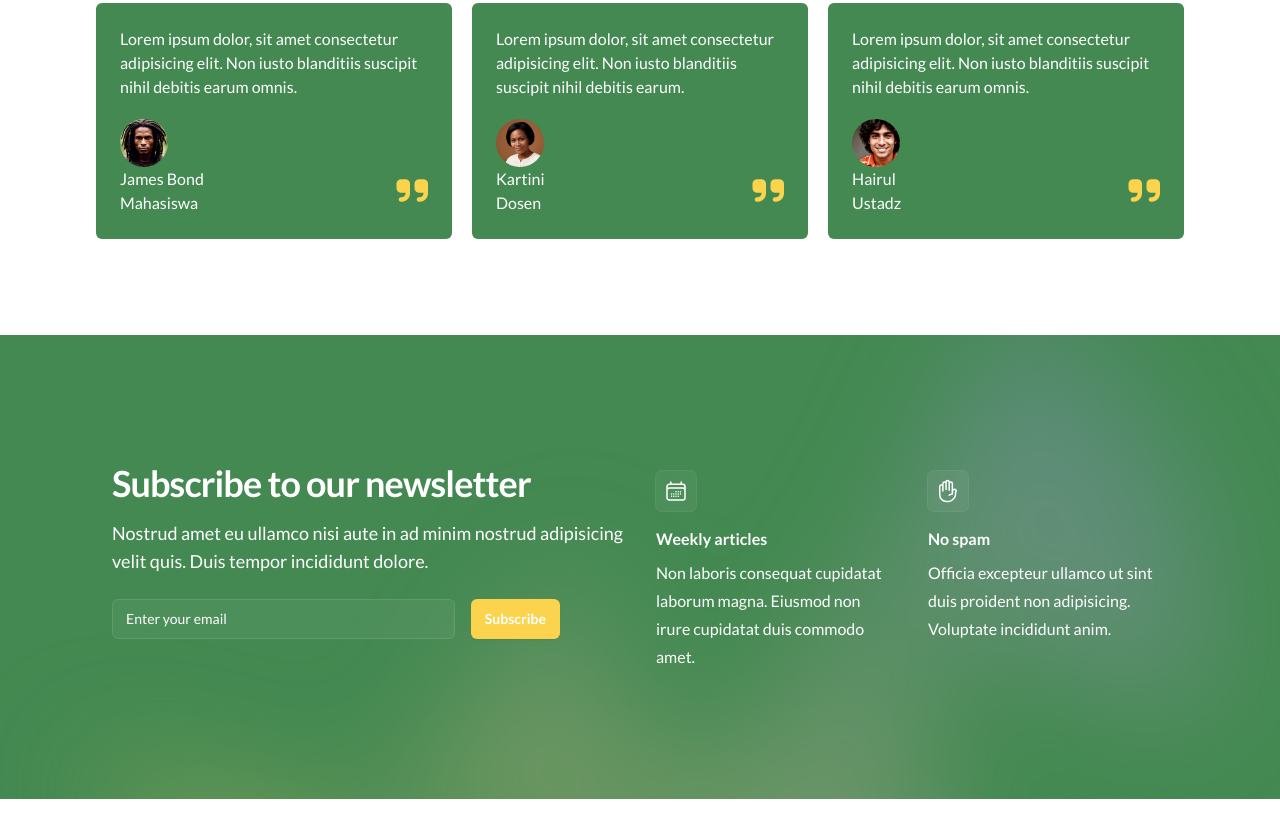
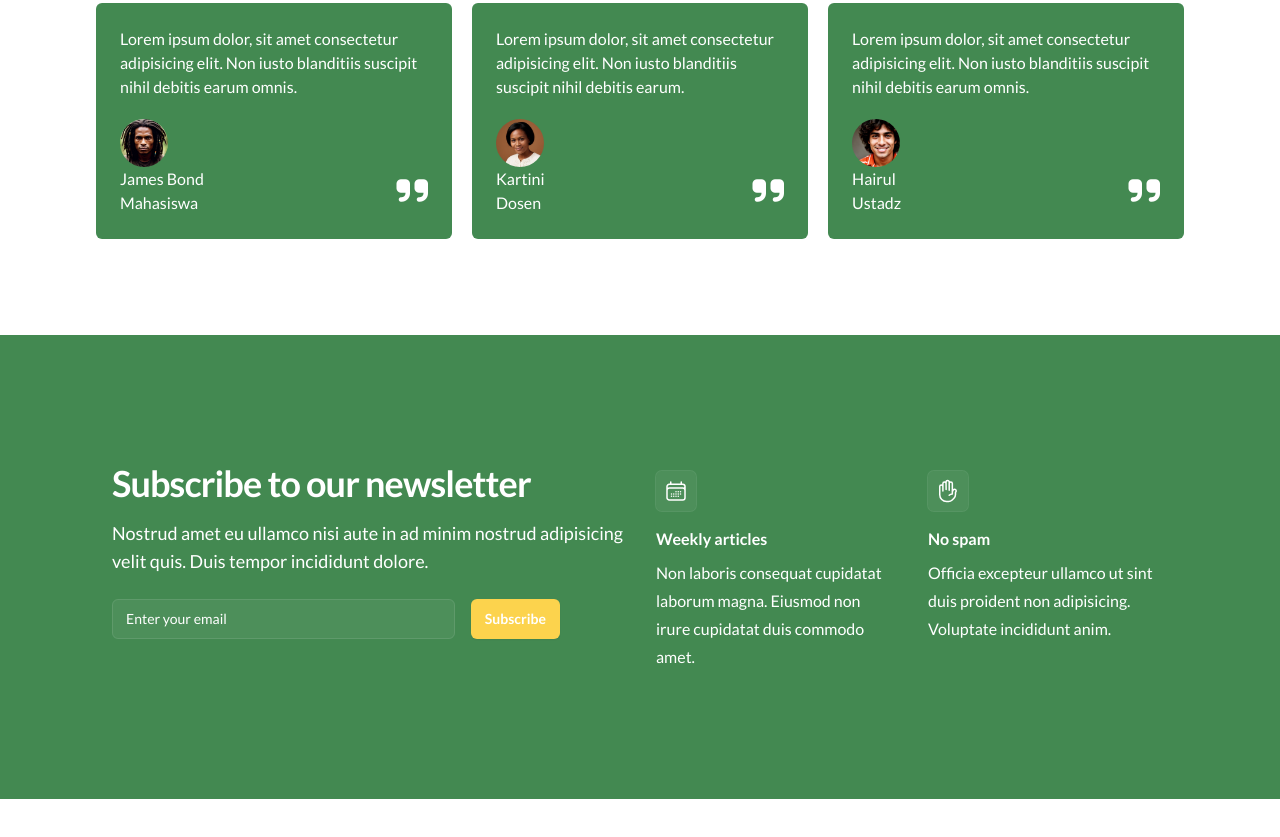
Before and after one commit to tegupraditya/UAS_WEB, a website: page index.html in a window 1280 px wide. Shown: the part 3202-4039 px from the top of the page. Drawn offline with Linux system fonts and the light colour scheme.

Commit message:
update sedikit

```diff
--- a/index.html
+++ b/index.html
@@ -481,7 +481,7 @@
                   James Bond <br />
                   Mahasiswa
                 </p>
-                <i class="fa-solid fa-quote-right text-4xl ml-auto text-yellowGold"></i>
+                <i class="fa-solid fa-quote-right text-4xl ml-auto text-white"></i>
               </div>
             </div>
           </div>
@@ -501,7 +501,7 @@
                   Kartini <br />
                   Dosen
                 </p>
-                <i class="fa-solid fa-quote-right text-4xl ml-auto text-yellowGold"></i>
+                <i class="fa-solid fa-quote-right text-4xl ml-auto text-white"></i>
               </div>
             </div>
           </div>
@@ -521,7 +521,7 @@
                   Hairul <br />
                   Ustadz
                 </p>
-                <i class="fa-solid fa-quote-right text-4xl ml-auto text-yellowGold"></i>
+                <i class="fa-solid fa-quote-right text-4xl ml-auto text-white"></i>
               </div>
             </div>
           </div>
@@ -587,7 +587,7 @@
       </div>
     </div>
     <div class="absolute left-1/2 top-0 -z-10 -translate-x-1/2 blur-3xl xl:-top-6" aria-hidden="true">
-      <div class="aspect-[1155/678] w-[72.1875rem] bg-gradient-to-tr from-[#fcd34d] to-[#9089fc] opacity-30"
+      <div class="aspect-[1155/678] w-[72.1875rem] bg-gradient-to-tr from-[#f59e0b] to-[#fcd34d] opacity-30"
         style="clip-path: polygon(74.1% 44.1%, 100% 61.6%, 97.5% 26.9%, 85.5% 0.1%, 80.7% 2%, 72.5% 32.5%, 60.2% 62.4%, 52.4% 68.1%, 47.5% 58.3%, 45.2% 34.5%, 27.5% 76.7%, 0.1% 64.9%, 17.9% 100%, 27.6% 76.8%, 76.1% 97.7%, 74.1% 44.1%)">
       </div>
     </div>
@@ -596,7 +596,7 @@
 
   <!-- ~~~~~~~ Footer Start ~~~~~~~ -->
   <section id="footer" class="mt-24 md:px-8 lg:px-20">
-    <!-- buat di sini -->
+    <!-- buat di sini kodenya teguh -->
   </section>
   <!-- ~~~~~~~ Footer End ~~~~~~~ -->
 </body>
```
